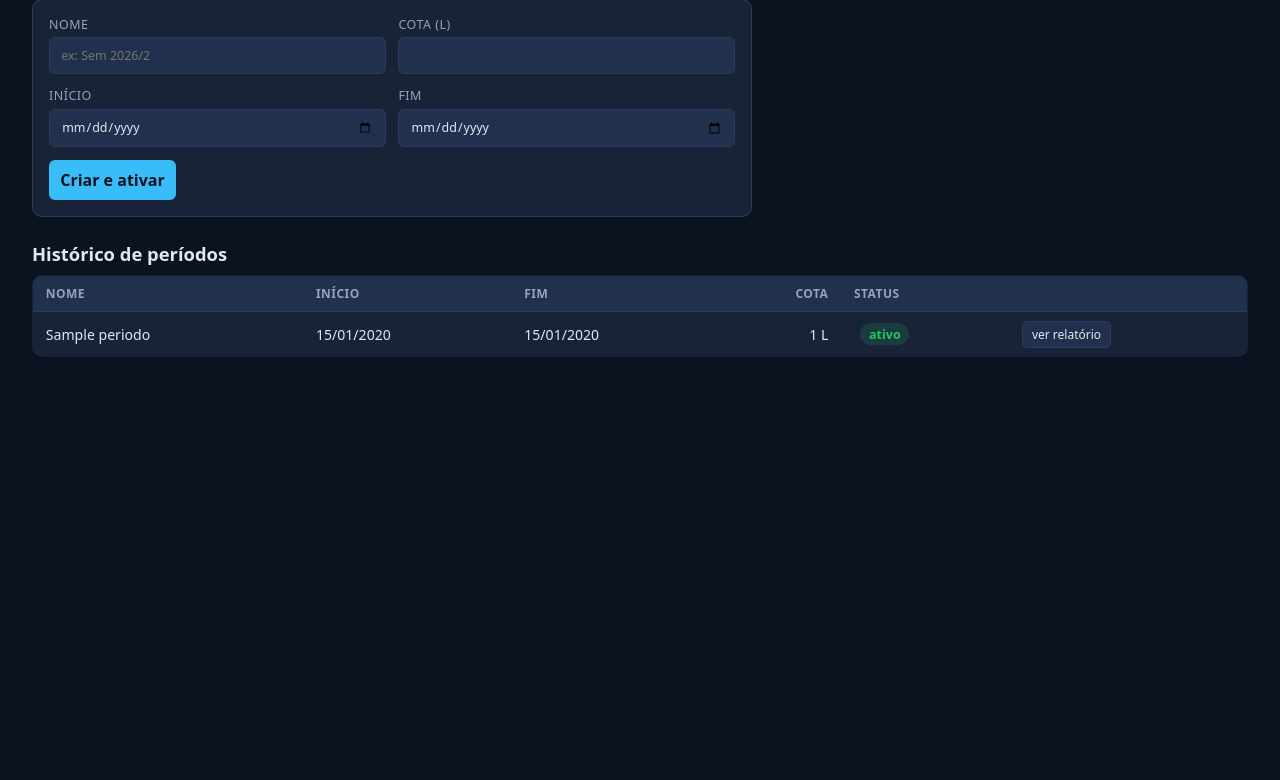
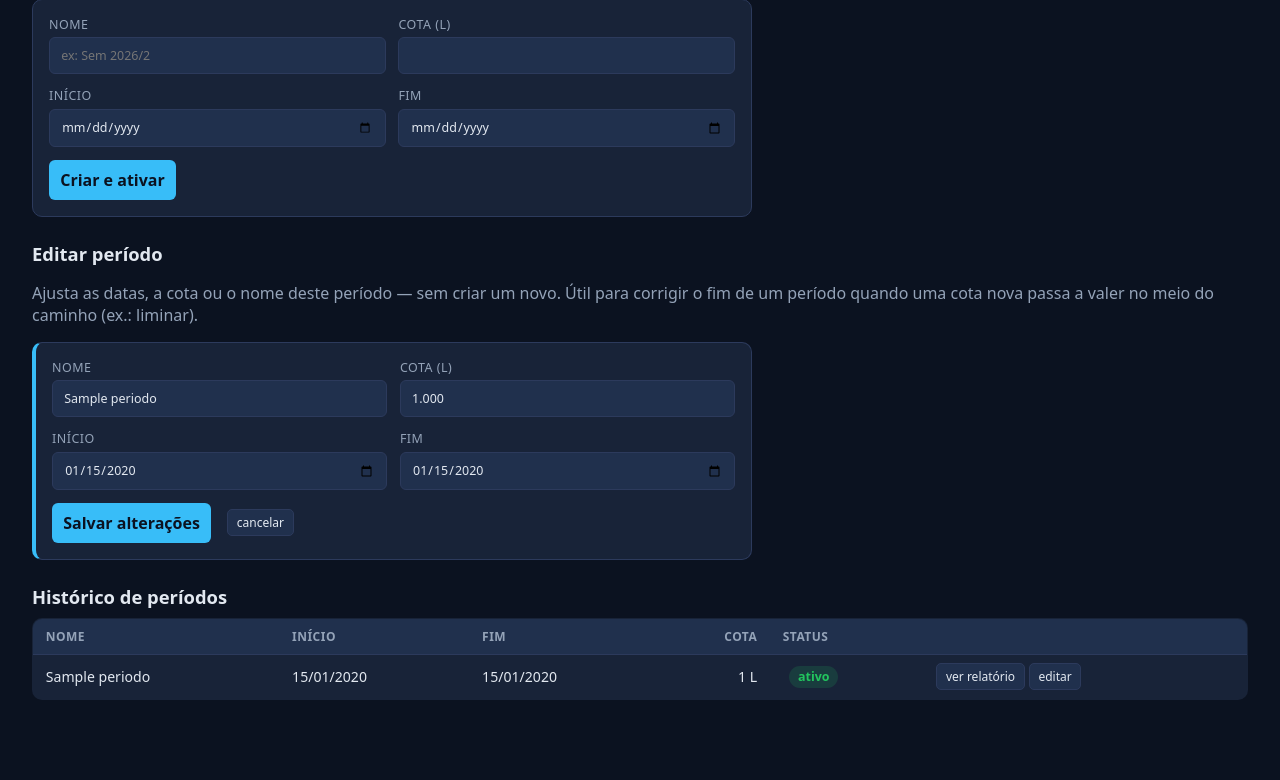
Before and after one commit to caicrangel/claude_code, a FastAPI app: page /configuracao?aba=periodos&editar_periodo=1 in a window 1280 px wide. Shown: the part 383-1163 px from the top of the page. Before the commit the page ends 740 px from the top, so only its background shows below. Run offline with FastAPI, Linux system fonts and the light colour scheme; the visitor is signed in with stand-in values (Sample User, id 1); tables that the repository leaves empty hold one stand-in row (values such as "Sample post"); parts of the project's set-up code (start-up, migrations or seed data) failed here and were passed over.

Commit message:
Configuracao: editar inicio/fim/cota/nome de um periodo existente
Permite ajustar um periodo sem criar outro — ex.: encurtar o fim do
'Periodo inicial' para 08/07 quando uma cota nova (liminar) passa a
valer em 09/07.

- periodo.editar(): atualiza nome/inicio/fim/cota (nao mexe no status).
- POST /configuracao/periodos/{id}/editar (require_admin) com validacao
  de datas (fim >= inicio).
- Botao 'editar' em cada linha do historico (inclusive o ativo) abre um
  formulario pre-preenchido (?editar_periodo=id); botao cancelar.

```diff
--- a/app/main.py
+++ b/app/main.py
@@ -329,10 +329,15 @@ def _config_redirect(request: Request, *, msg: str | None = None,
 @app.get("/configuracao", response_class=HTMLResponse,
          dependencies=[Depends(require_admin)])
 def config_get(request: Request, db: Session = Depends(get_db)):
+    editar_id = request.query_params.get("editar_periodo", "")
+    periodo_editar = None
+    if editar_id.isdigit():
+        periodo_editar = periodo_svc.get_periodo(db, int(editar_id))
     return render(
         "configuracao.html", request, db,
         periodo_ativo=periodo_svc.get_periodo_ativo(db),
         periodos=periodo_svc.listar(db),
+        periodo_editar=periodo_editar,
         usuarios=db.query(Usuario).order_by(Usuario.email).all(),
         emails_alerta=db.query(EmailAlerta).order_by(EmailAlerta.email).all(),
         params=runtime_config.snapshot_safe(db),
@@ -365,6 +370,35 @@ def config_novo(
 def config_ativar(periodo_id: int, request: Request, db: Session = Depends(get_db)):
     periodo_svc.ativar(db, periodo_id)
     return _config_redirect(request, msg="Periodo ativado")
+
+
+@app.post("/configuracao/periodos/{periodo_id}/editar",
+          dependencies=[Depends(require_admin)])
+def config_periodo_editar(
+    periodo_id: int,
+    request: Request,
+    nome: str = Form(""),
+    inicio: str = Form(...),
+    fim: str = Form(...),
+    cota_litros: float = Form(...),
+    db: Session = Depends(get_db),
+):
+    try:
+        ini = date.fromisoformat(inicio)
+        fim_d = date.fromisoformat(fim)
+    except ValueError:
+        return _config_redirect(request, erro="Datas invalidas")
+    if fim_d < ini:
+        return _config_redirect(request, erro="Data fim anterior ao inicio")
+    p = periodo_svc.editar(
+        db, periodo_id,
+        nome=nome or "Período",
+        inicio=ini, fim=fim_d,
+        cota_litros=Decimal(str(cota_litros)),
+    )
+    if p is None:
+        return _config_redirect(request, erro="Periodo nao encontrado")
+    return _config_redirect(request, msg="Periodo atualizado")
 
 
 @app.post("/configuracao/periodos/{periodo_id}/excluir",
--- a/app/static/app.css
+++ b/app/static/app.css
@@ -299,6 +299,9 @@ td.acoes form:last-child { margin-right: 0; }
               letter-spacing: 0.04em; }
 .grid button { grid-column: span 2; justify-self: start; }
 .grid-form { max-width: 720px; }
+.form-editar { border-left: 4px solid var(--accent); }
+.form-editar-acoes { grid-column: span 2; display: flex; align-items: center; gap: 1rem; }
+.form-editar-acoes button { grid-column: auto; }
 
 /* Identificação do usuário logado no topbar */
 .topbar nav .user-info {
--- a/app/templates/base.html
+++ b/app/templates/base.html
@@ -6,7 +6,7 @@
   <title>vetorIA — Diesel</title>
   <link rel="icon" href="/static/favicon.png">
   <link rel="apple-touch-icon" href="/static/favicon.png">
-  <link rel="stylesheet" href="/static/app.css?v=16">
+  <link rel="stylesheet" href="/static/app.css?v=17">
   <script>
     // tema aplicado antes da pintura para evitar flash
     (function(){
--- a/app/templates/configuracao.html
+++ b/app/templates/configuracao.html
@@ -37,6 +37,27 @@
       <button type="submit">Criar e ativar</button>
     </form>
 
+    {% if periodo_editar %}
+    <h2>Editar período</h2>
+    <p class="muted">Ajusta as datas, a cota ou o nome deste período — sem criar
+       um novo. Útil para corrigir o fim de um período quando uma cota nova
+       passa a valer no meio do caminho (ex.: liminar).</p>
+    <form method="post" action="/configuracao/periodos/{{ periodo_editar.id }}/editar?aba=periodos"
+          class="grid grid-form form-editar">
+      <label>Nome <input name="nome" value="{{ periodo_editar.nome or '' }}"></label>
+      <label>Cota (L) <input name="cota_litros" type="number" step="0.001"
+             value="{{ periodo_editar.cota_litros }}" required></label>
+      <label>Início <input name="inicio" type="date"
+             value="{{ periodo_editar.inicio.isoformat() }}" required></label>
+      <label>Fim <input name="fim" type="date"
+             value="{{ periodo_editar.fim.isoformat() }}" required></label>
+      <div class="form-editar-acoes">
+        <button type="submit">Salvar alterações</button>
+        <a class="btn-mini" href="/configuracao?aba=periodos">cancelar</a>
+      </div>
+    </form>
+    {% endif %}
+
     <h2>Histórico de períodos</h2>
     <table>
       <thead><tr><th>Nome</th><th>Início</th><th>Fim</th><th class="num">Cota</th><th>Status</th><th></th></tr></thead>
@@ -50,6 +71,7 @@
             <td>{% if p.ativo %}<span class="tag tag-ok">ativo</span>{% else %}<span class="tag tag-warn">arquivado</span>{% endif %}</td>
             <td>
               <a class="btn-mini" href="/relatorios?periodo_id={{ p.id }}">ver relatório</a>
+              <a class="btn-mini" href="/configuracao?aba=periodos&editar_periodo={{ p.id }}">editar</a>
               {% if not p.ativo %}
                 <form method="post" action="/configuracao/ativar/{{ p.id }}?aba=periodos" style="display:inline">
                   <button type="submit" class="btn-mini">reativar</button>
```
Also changed, not shown: app/services/periodo.py (+16 -0 lines).
